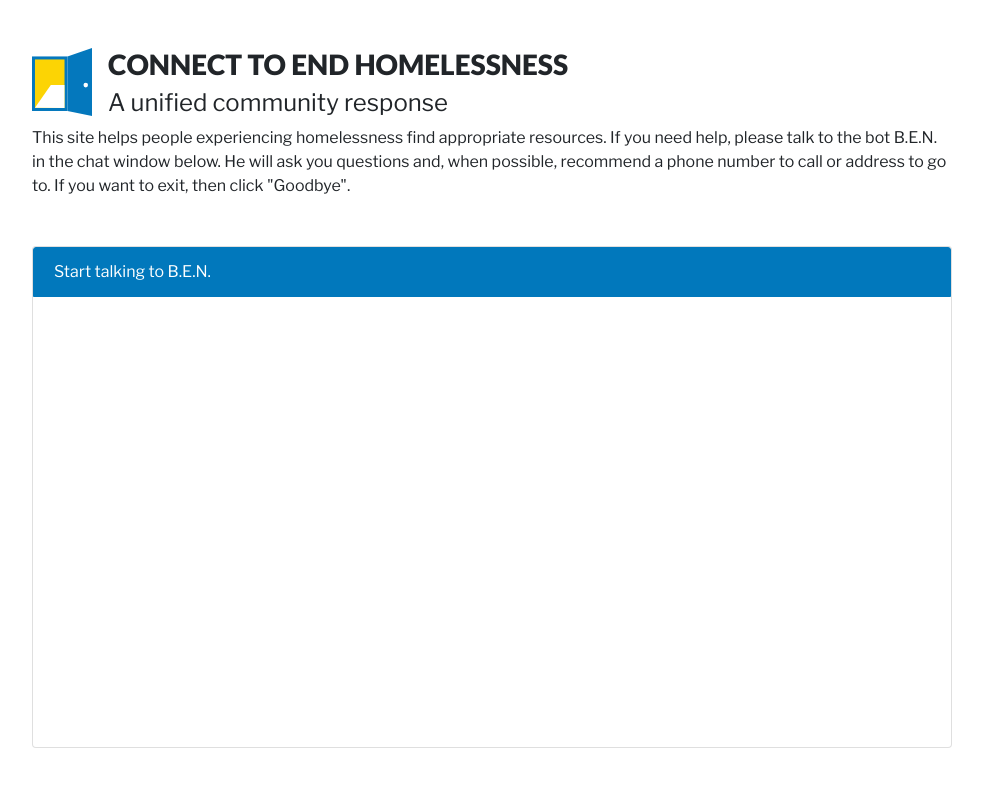
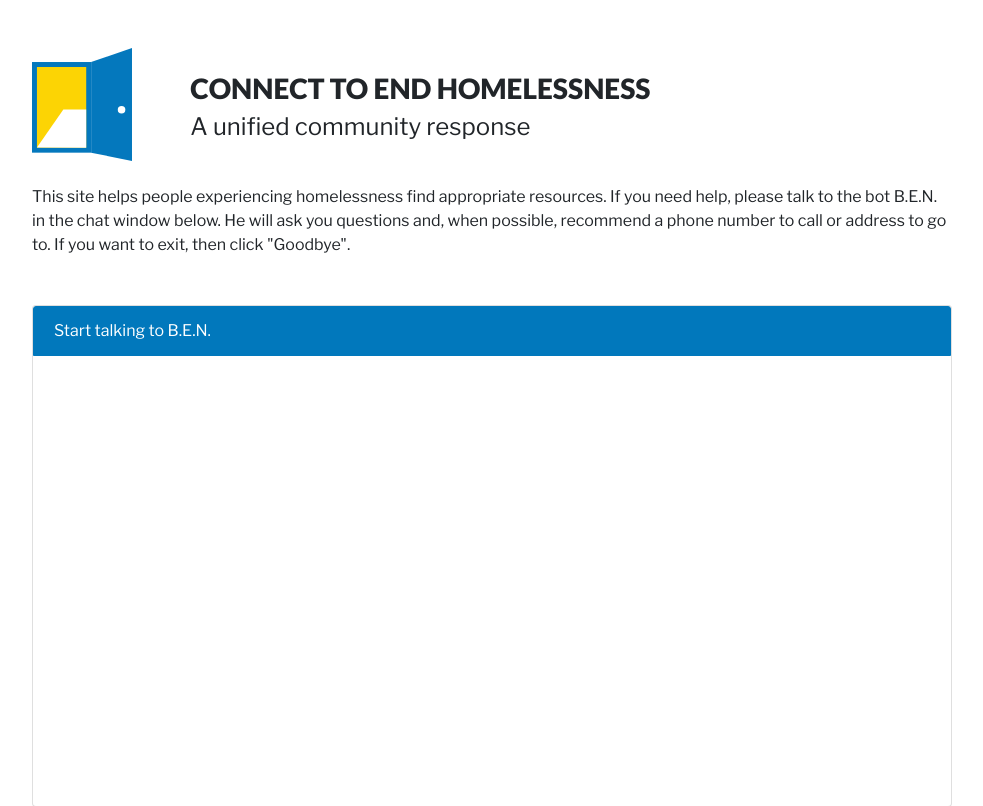
Before and after one commit to datamade/coordinated-entry-screening, a Django app: template templates/ces_client/index.html in a window 1280 px wide. Shown: the part 61-867 px from the top of the page, without its empty margins (148-1131 px from the left). Before the commit the page ends 809 px from the top, so only its background shows below. Run offline with Django 3.2, Linux system fonts and the light colour scheme; the template is opened without the code that fills it, so the values that code supplies are empty; some libraries are stand-ins or nearby versions.

Commit message:
Put logo and header inside columns

```diff
--- a/templates/ces_client/index.html
+++ b/templates/ces_client/index.html
@@ -1,7 +1,7 @@
 {% extends "base.html" %}
 {% load static %}
 {% load ces_client_extras %}
-{% block title %}Index{% endblock %}
+{% block title %}Connect{% endblock %}
 
 {% block extra_css %}
     <link rel="stylesheet" href="{% static 'css/botui.min.css' %}" />
@@ -12,14 +12,16 @@
 
 <div class='row'>
     <div class='col-10 offset-1 mt-5 mb-3 pb-3'>
-        <div class='row'>
+        <div class='row mb-3'>
+            <div class='col-md-2 pr-0'>
+                <a class="img-fluid float-left mr-0" href="{% url 'index' %}"><img src="{% static 'images/CESlogo.svg' %}" width='100'></a>
+            </div>
             <div class='col'>
-                <a class="img-fluid float-left mr-3" href="{% url 'index' %}"><img src="{% static 'images/CESlogo.svg' %}" width='60'></a>
-                <h3>Connect to End Homelessness</h3>
+                <h3 class='mt-4'>Connect to End Homelessness</h3>
                 <h4>A unified community response</h4>
             </div>
         </div>
-        <p>This site helps people experiencing homelessness find appropriate resources. If you need help, please talk to the bot B.E.N. in the chat window below. He will ask you questions and, when possible, recommend a phone number to call or address to go to. If you want to exit, then click "Goodbye".</p>
+        <p class='mt-4'>This site helps people experiencing homelessness find appropriate resources. If you need help, please talk to the bot B.E.N. in the chat window below. He will ask you questions and, when possible, recommend a phone number to call or address to go to. If you want to exit, then click "Goodbye".</p>
     </div>
 </div>
 
```
